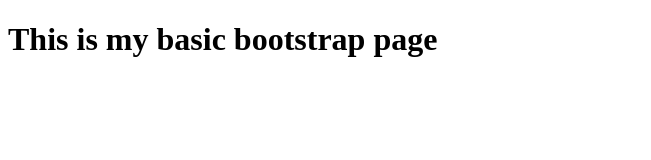
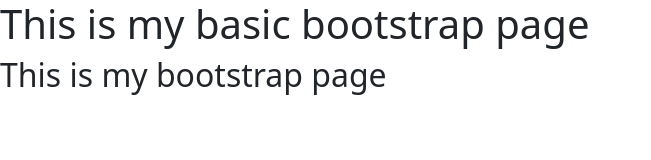
Before and after one commit to mehedihasanjibon/explore-bootstrap, a plain HTML site: page index.html in a window 1280 px wide. Shown: the whole page, without its empty margins (0-651 px from the left). Drawn offline with Linux system fonts and the light colour scheme.

Commit message:
bootstrap link done

```diff
--- a/index.html
+++ b/index.html
@@ -5,10 +5,13 @@
     <meta http-equiv="X-UA-Compatible" content="IE=edge">
     <meta name="viewport" content="width=device-width, initial-scale=1.0">
     <title>Document explore bootstrap </title>
+    <link rel="stylesheet" href="styles/bootstrap.min.css">
 </head>
 <body>
     <h1> This is my basic bootstrap page </h1>
 
+    <h2> This is my bootstrap page </h2>
 
+    <script src="js/bootstrap.min.js"> </script>
 </body>
 </html>
```
